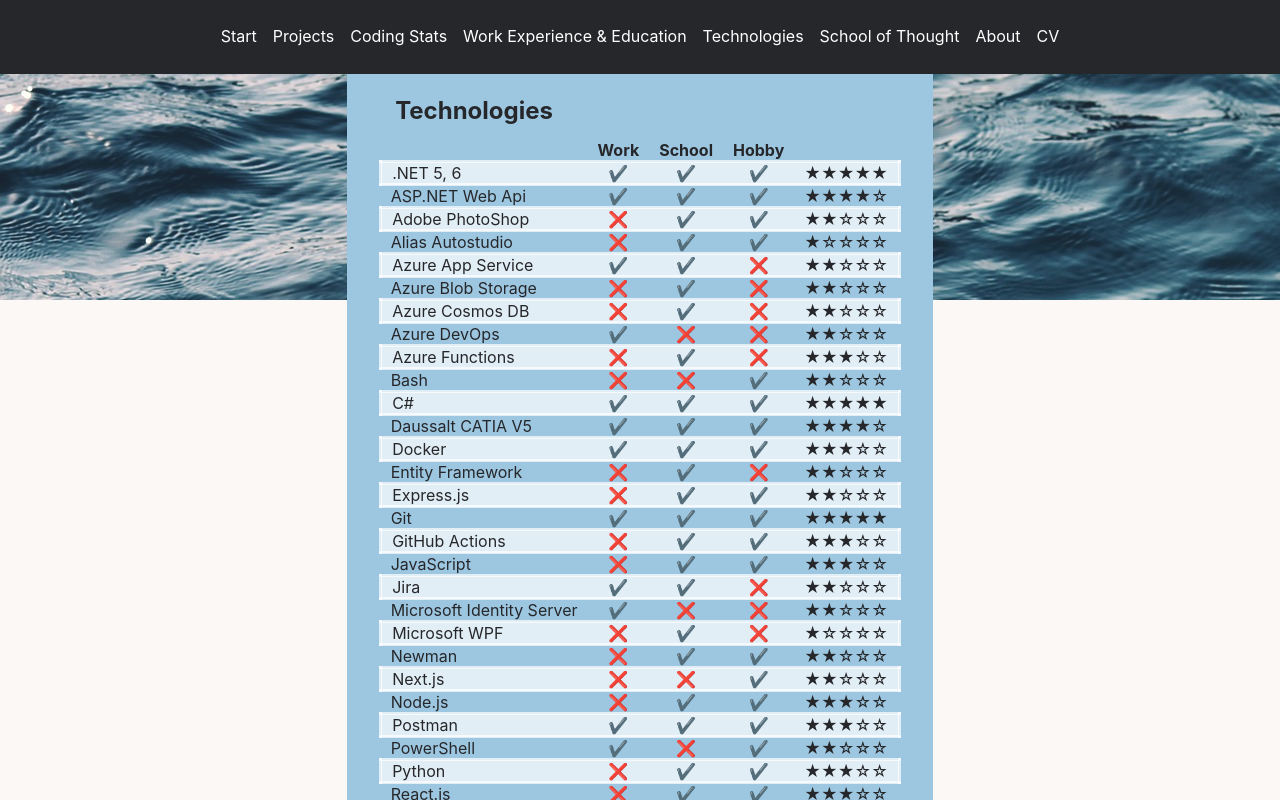
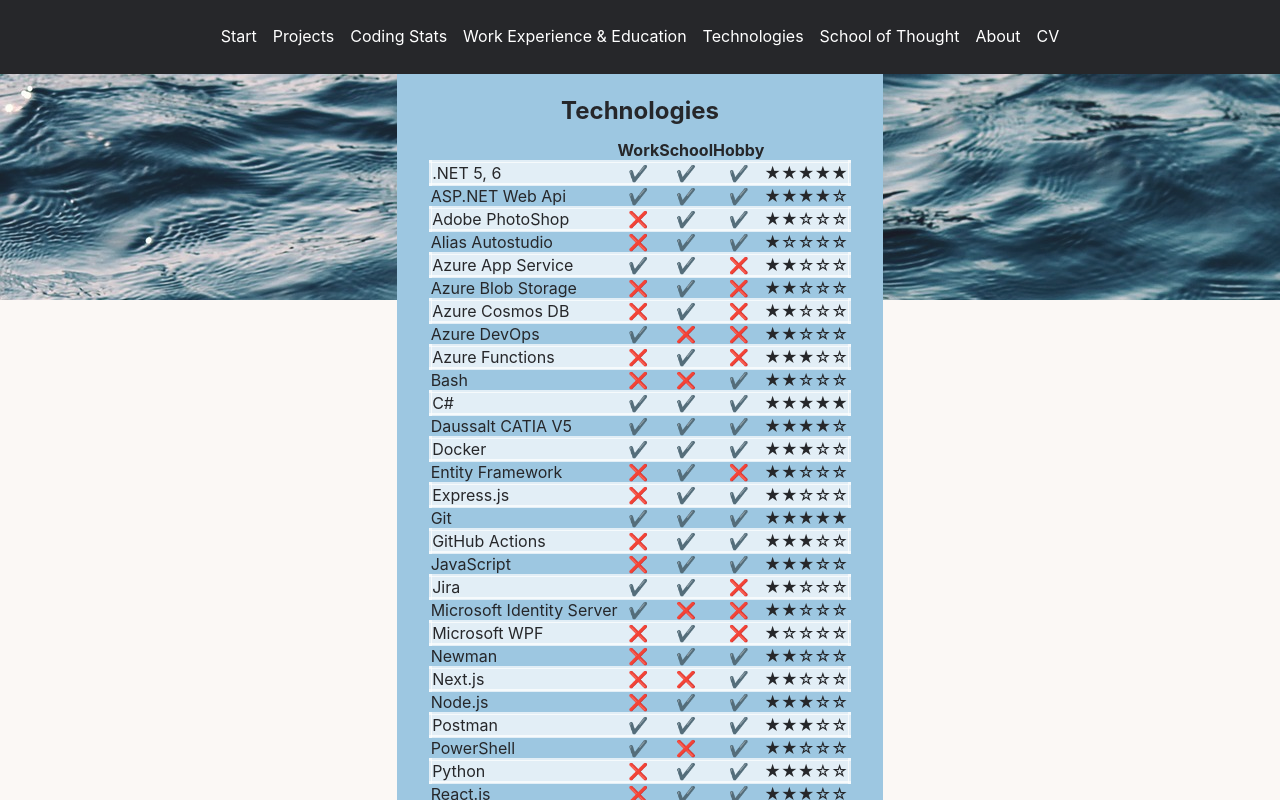
Before and after one commit to RobinAxelsson/personal-jam, a Next.js app: page /tech in a window 1280 px wide. Shown: the top 800 px of the page. Built offline with nearby package versions, Linux system fonts and the light colour scheme.

Commit message:
bugfix tech table

```diff
--- a/__site_components/tech-table.module.css
+++ b/__site_components/tech-table.module.css
@@ -2,6 +2,9 @@
   padding: 2rem;
   background: var(--clr-primary);
   color: var(--clr-font-primary);
+  display: flex;
+  flex-direction: column;
+  align-items: center;
 }
 
 .tech_table_container {
@@ -25,7 +28,6 @@
 }
 
 .tech_table__cell {
-  padding-inline: 10px;
 }
 
 .tech-table__cell--checkable {
```
